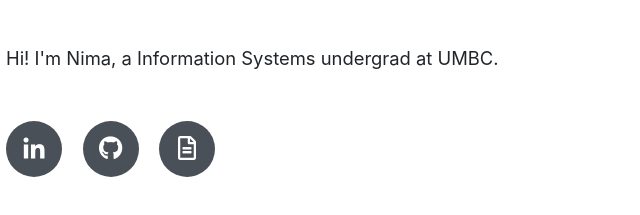
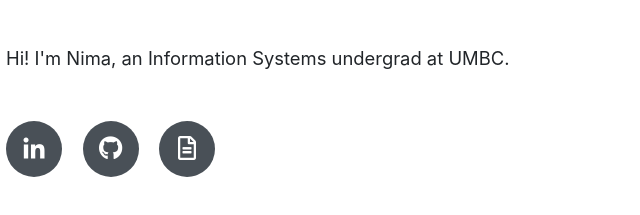
Before and after one commit to N-Roomi/N-Roomi.github.io, a website with bundled scripts: page index.html in a window 1280 px wide. Shown: the part 373-588 px from the top of the page, 314-954 px from the left. Built offline with nearby package versions, Linux system fonts and the light colour scheme; a web font is replaced by a local one.

Commit message:
Fixed spelling

```diff
--- a/index.html
+++ b/index.html
@@ -72,7 +72,7 @@
           <div class="subheading mb-5">36 Lambeth Bridge Court, Lutherville-Timonium, MD · (410) 926-6050 ·
             <a href="mailto:Nimar1@umbc.edu">Nimar1@umbc.edu</a>
           </div>
-          <p class="lead mb-5">Hi! I'm Nima, a Information Systems undergrad at UMBC.</p>
+          <p class="lead mb-5">Hi! I'm Nima, an Information Systems undergrad at UMBC.</p>
           <div class="social-icons">
             <a href="https://www.linkedin.com/in/nima-r-056758116/">
               <i class="fab fa-linkedin-in"></i>
```
